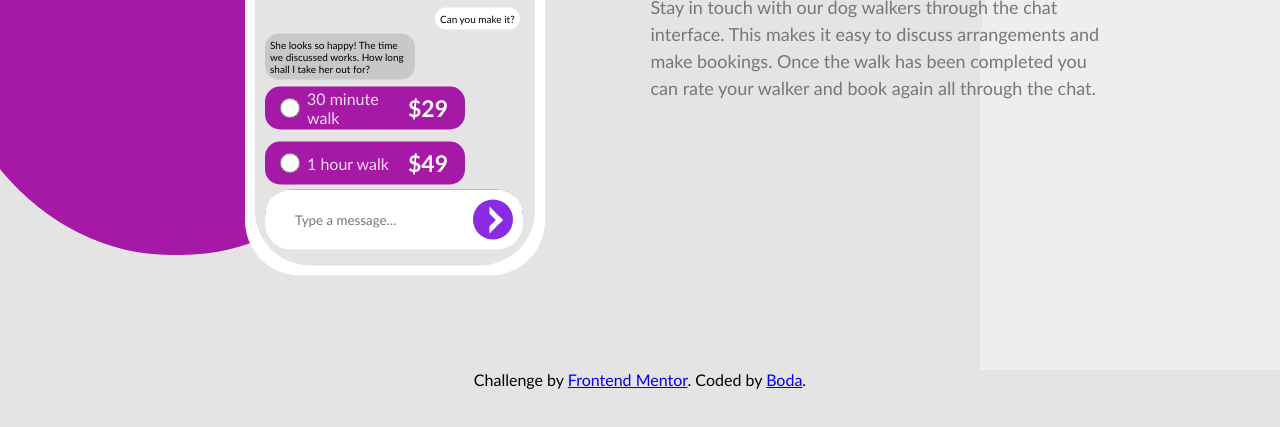
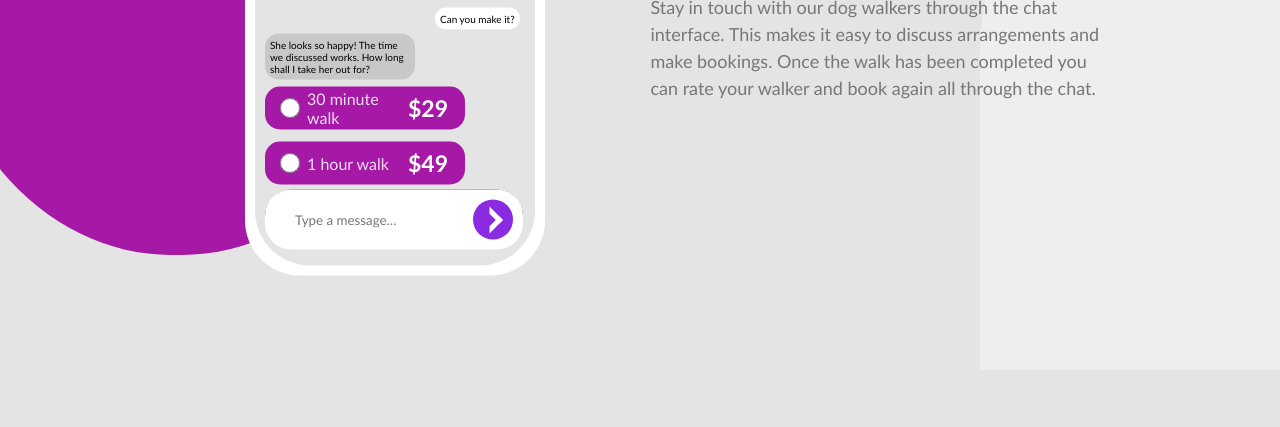
Before and after one commit to AbdulrahmanIbrahim1/chat-app-css-illustration-master, a plain HTML site: page index.html in a window 1280 px wide. Shown: the part 345-772 px from the top of the page. Drawn offline with Linux system fonts and the light colour scheme.

Commit message:
index.html

```diff
--- a/index.html
+++ b/index.html
@@ -75,11 +75,6 @@
                 </p>
             </div>
         </div>
-    </div>
-        <div class="attribution"  style="text-align: center;">
-        Challenge by <a href="https://www.frontendmentor.io?ref=challenge" target="_blank">Frontend Mentor</a>.
-        Coded by <a href="https://www.facebook.com/Body2024" target="_blank">Boda</a>.
-    </div>
 </body>
 
 </html>
```
